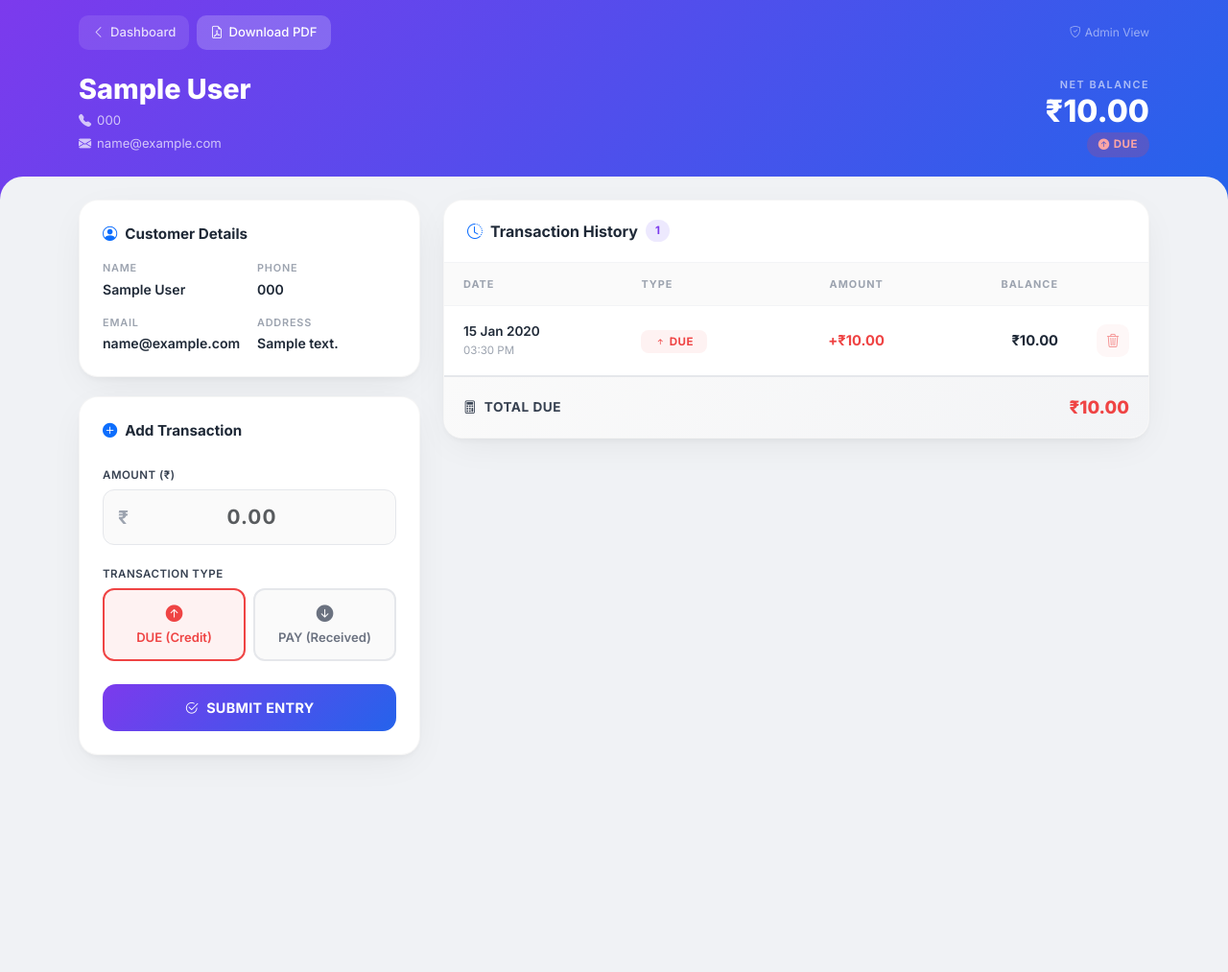
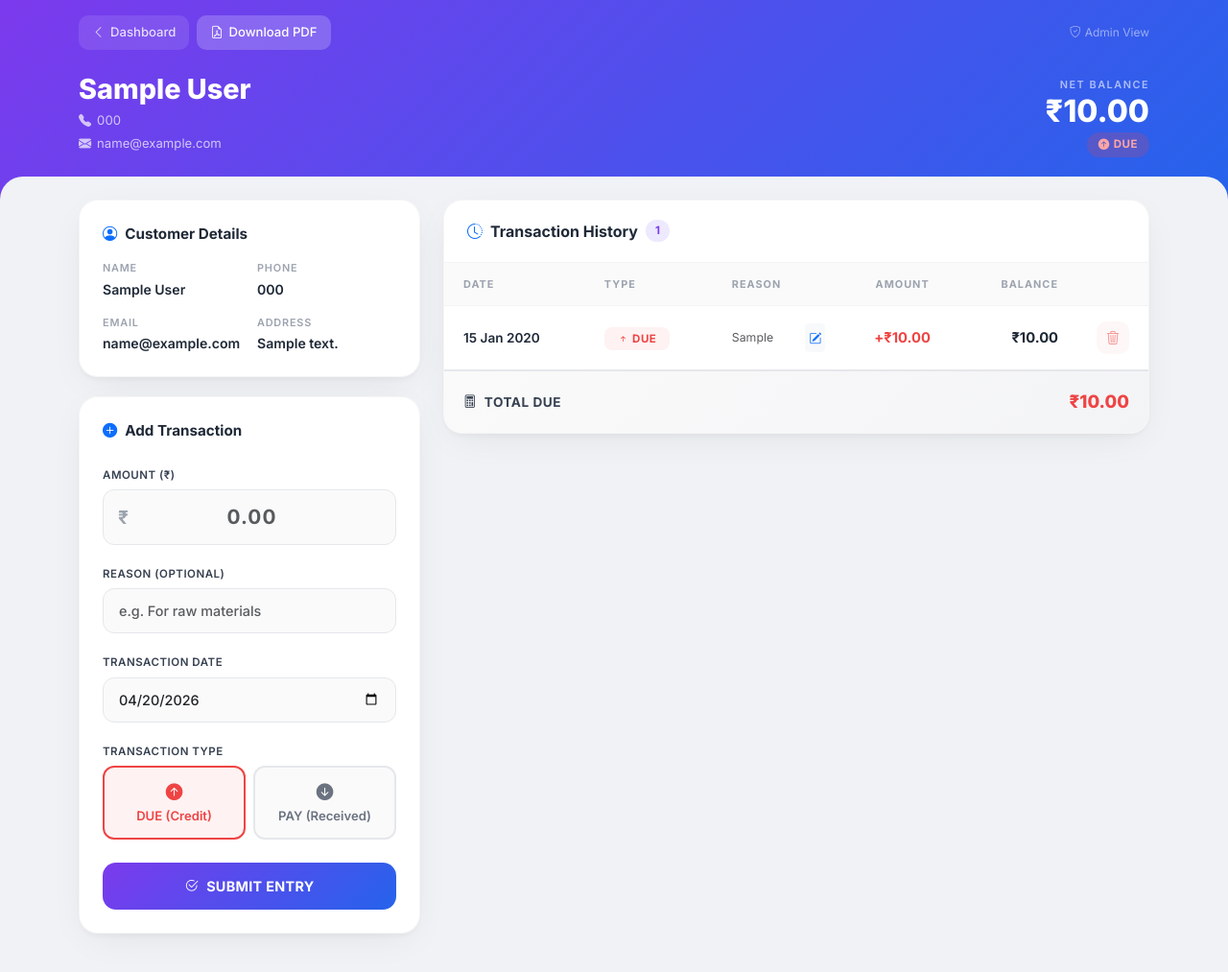
Before and after one commit to Tejas132005/Ledger_Book, a Django app: page /customer/1/transactions/ in a window 1280 px wide. Shown: the whole page at 96% size. Before the commit the page ends 790 px from the top, so only its background shows below. Run offline with Django 4.2, Linux system fonts and the light colour scheme; a user stored in the database is signed in; tables that the repository leaves empty hold one stand-in row (values such as "Sample post").

Commit message:
Updated Transactions

```diff
--- a/customers/models.py
+++ b/customers/models.py
@@ -22,5 +22,5 @@ class Customer(models.Model):
         return f"{self.name} ({self.phone_number})"
 
     def get_balance(self):
-        last_tx = self.transactions.order_by('date_time', 'id').last()
+        last_tx = self.transactions.order_by('date', 'id').last()
         return last_tx.running_balance if last_tx else 0
--- a/customers/views.py
+++ b/customers/views.py
@@ -3,6 +3,7 @@ from django.db.models import Q, functions
 from django.views import View
 from django.contrib import messages
 from django.http import HttpResponse
+from django.utils import timezone
 from .models import Customer
 from transactions.models import Transaction
 import io
@@ -90,7 +91,7 @@ class CustomerTransactionView(View):
         if not (is_admin or is_logged_customer):
             return redirect('customer_login')
 
-        transactions = customer.transactions.all().order_by('date_time', 'id')
+        transactions = customer.transactions.all().order_by('date', 'id')
         total_due = customer.get_balance()
 
         context = {
@@ -99,6 +100,7 @@ class CustomerTransactionView(View):
             'total_due': total_due,
             'total_due_abs': abs(total_due),
             'is_admin': is_admin,
+            'today': timezone.now().date(),
         }
         return render(request, 'customers/transactions.html', context)
 
@@ -156,13 +158,14 @@ class GeneratePDFView(View):
         elements.append(Spacer(1, 12))
 
         # Add Table
-        data = [['Date', 'Type', 'Amount', 'Balance']]
-        transactions = customer.transactions.all().order_by('date_time', 'id')
+        data = [['Date', 'Type', 'Reason', 'Amount', 'Balance']]
+        transactions = customer.transactions.all().order_by('date', 'id')
 
         for tx in transactions:
             data.append([
-                tx.date_time.strftime('%d-%m-%Y %H:%M'),
+                tx.date.strftime('%d-%m-%Y'),
                 tx.get_type_display(),
+                tx.reason if tx.reason else '-',
                 f"Rs. {tx.amount:.2f}",
                 f"Rs. {tx.running_balance:.2f}"
             ])
--- a/templates/customers/transactions.html
+++ b/templates/customers/transactions.html
@@ -695,6 +695,14 @@
                                    class="form-control amount-input" placeholder="0.00" required>
                         </div>
                     </div>
+                    <div class="mb-3">
+                        <label class="form-label">Reason (Optional)</label>
+                        <input type="text" name="reason" id="txReason" class="form-control" placeholder="e.g. For raw materials">
+                    </div>
+                    <div class="mb-3">
+                        <label class="form-label">Transaction Date</label>
+                        <input type="date" name="date" id="txDate" class="form-control" value="{{ today|date:'Y-m-d' }}" required>
+                    </div>
                     <div class="mb-4">
                         <label class="form-label">Transaction Type</label>
                         <input type="hidden" name="type" id="txType" value="due">
@@ -735,6 +743,7 @@
                             <tr>
                                 <th>Date</th>
                                 <th>Type</th>
+                                <th>Reason</th>
                                 <th class="text-center">Amount</th>
                                 <th class="text-end">Balance</th>
                                 {% if is_admin %}<th style="width:50px;"></th>{% endif %}
@@ -744,8 +753,7 @@
                             {% for tx in transactions %}
                             <tr id="tx-row-{{ tx.id }}">
                                 <td>
-                                    <div class="tx-date-main">{{ tx.date_time|date:"d M Y" }}</div>
-                                    <div class="tx-date-time">{{ tx.date_time|date:"h:i A" }}</div>
+                                    <div class="tx-date-main">{{ tx.date|date:"d M Y" }}</div>
                                 </td>
                                 <td>
                                     {% if tx.type == 'due' %}
@@ -757,6 +765,18 @@
                                             <i class="bi bi-arrow-down-short"></i> PAID
                                         </span>
                                     {% endif %}
+                                </td>
+                                <td>
+                                    <div class="d-flex align-items-center justify-content-between">
+                                        <div class="text-muted small text-wrap" style="max-width: 200px;" title="{{ tx.reason }}">
+                                            {% if tx.reason %}{{ tx.reason }}{% else %}<span class="opacity-25">-</span>{% endif %}
+                                        </div>
+                                        {% if is_admin %}
+                                        <button class="btn btn-sm btn-light border-0 p-1 ms-2" onclick="openEditReasonModal({{ tx.id }}, '{{ tx.reason|escapejs }}')" title="Edit Reason">
+                                            <i class="bi bi-pencil-square text-primary" style="font-size: 0.8rem;"></i>
+                                        </button>
+                                        {% endif %}
+                                    </div>
                                 </td>
                                 <td class="text-center">
                                     <span class="tx-amount {% if tx.type == 'due' %}tx-amount-due{% else %}tx-amount-paid{% endif %}">
@@ -829,6 +849,34 @@
     </div>
 </div>
 
+<!-- ═══ EDIT REASON MODAL ═══ -->
+<div class="modal fade" id="editReasonModal" tabindex="-1">
+    <div class="modal-dialog modal-dialog-centered">
+        <div class="modal-content" style="border-radius: 20px;">
+            <div class="modal-header border-0 pb-0 px-4 pt-4">
+                <h5 class="modal-title fw-bold">Update Reason</h5>
+                <button type="button" class="btn-close" data-bs-dismiss="modal"></button>
+            </div>
+            <form id="editReasonForm" method="post">
+                {% csrf_token %}
+                <div class="modal-body px-4 pt-3 pb-4">
+                    <div class="mb-3">
+                        <label class="form-label">Transaction Reason</label>
+                        <input type="text" name="reason" id="editReasonInput" class="form-control" placeholder="Update the reason here...">
+                    </div>
+                    <div class="alert alert-info py-2 px-3 mb-0" style="font-size: 0.75rem;">
+                        <i class="bi bi-info-circle-fill me-1"></i> Only the reason will be updated. Amount and date remain unchanged.
+                    </div>
+                </div>
+                <div class="modal-footer border-0 px-4 pb-4">
+                    <button type="button" class="btn btn-light rounded-3 px-4 fw-600" data-bs-dismiss="modal">Cancel</button>
+                    <button type="submit" class="btn btn-primary rounded-3 px-4 fw-bold">Save Changes</button>
+                </div>
+            </form>
+        </div>
+    </div>
+</div>
+
 <!-- ═══ DELETE CONFIRMATION MODAL ═══ -->
 <div class="modal fade" id="deleteModal" tabindex="-1">
     <div class="modal-dialog modal-dialog-centered modal-sm">
@@ -840,9 +888,8 @@
                 <div class="confirm-title">Delete Transaction</div>
                 <div class="delete-warning">
                     <i class="bi bi-exclamation-triangle-fill mt-1"></i>
-                    <span>If this is deleted, all the below transactions will also be deleted.</span>
+                    <span>If this is deleted, all subsequent transactions will also be deleted to maintain balance logic.</span>
                 </div>
-                <p class="delete-sub">Deleting a past entry requires removing subsequent entries to keep balances consistent.</p>
                 <form id="deleteForm" method="post">
                     {% csrf_token %}
                     <div class="confirm-btns">
@@ -877,9 +924,25 @@
         e.preventDefault();
         const amount = parseFloat(document.getElementById('txAmount').value);
         const type = document.getElementById('txType').value;
+        const dateStr = document.getElementById('txDate').value;
 
         if (!amount || amount <= 0) {
             alert('Please enter a valid amount greater than ₹0.');
+            return false;
+        }
+
+        if (!dateStr) {
+            alert('Please select a date.');
+            return false;
+        }
+
+        const txDate = new Date(dateStr);
+        const today = new Date();
+        today.setHours(0,0,0,0);
+        txDate.setHours(0,0,0,0);
+
+        if (txDate > today) {
+            alert("Future dates are not allowed.");
             return false;
         }
 
@@ -934,6 +997,15 @@
         deleteModal.show();
     }
 
+    /* ─── EDIT REASON ─── */
+    function openEditReasonModal(txId, currentReason) {
+        const form = document.getElementById('editReasonForm');
+        form.action = `/transactions/update-reason/${txId}/`;
+        document.getElementById('editReasonInput').value = currentReason;
+        const editModal = new bootstrap.Modal(document.getElementById('editReasonModal'));
+        editModal.show();
+    }
+
     /* ─── AUTO DISMISS ALERTS ─── */
     document.querySelectorAll('.alert-dismissible').forEach(alert => {
         setTimeout(() => {
--- a/transactions/models.py
+++ b/transactions/models.py
@@ -1,4 +1,5 @@
 from django.db import models
+from django.utils import timezone
 from customers.models import Customer
 
 
@@ -15,11 +16,12 @@ class Transaction(models.Model):
     )
     amount = models.FloatField()
     type = models.CharField(max_length=10, choices=TRANSACTION_TYPES)
-    date_time = models.DateTimeField(auto_now_add=True)
+    date = models.DateField(default=timezone.now)
+    reason = models.TextField(null=True, blank=True)
     running_balance = models.FloatField(default=0)
 
     class Meta:
-        ordering = ['date_time', 'id']
+        ordering = ['date', 'id']
 
     def __str__(self):
         return f"{self.customer.name} | {self.get_type_display()} | ₹{self.amount}"
--- a/transactions/urls.py
+++ b/transactions/urls.py
@@ -1,8 +1,9 @@
 from django.urls import path
-from .views import AddTransactionView, DeleteTransactionView, GetBalanceAPIView
+from .views import AddTransactionView, DeleteTransactionView, GetBalanceAPIView, UpdateReasonView
 
 urlpatterns = [
     path('add/<int:customer_id>/', AddTransactionView.as_view(), name='add_transaction'),
     path('delete/<int:pk>/', DeleteTransactionView.as_view(), name='delete_transaction'),
+    path('update-reason/<int:pk>/', UpdateReasonView.as_view(), name='update_reason'),
     path('api/balance/<int:customer_id>/', GetBalanceAPIView.as_view(), name='get_balance_api'),
 ]
```
Also changed, not shown: transactions/views.py (+30 -1 lines), transactions/migrations/0002_alter_transaction_options_and_more.py (added).
